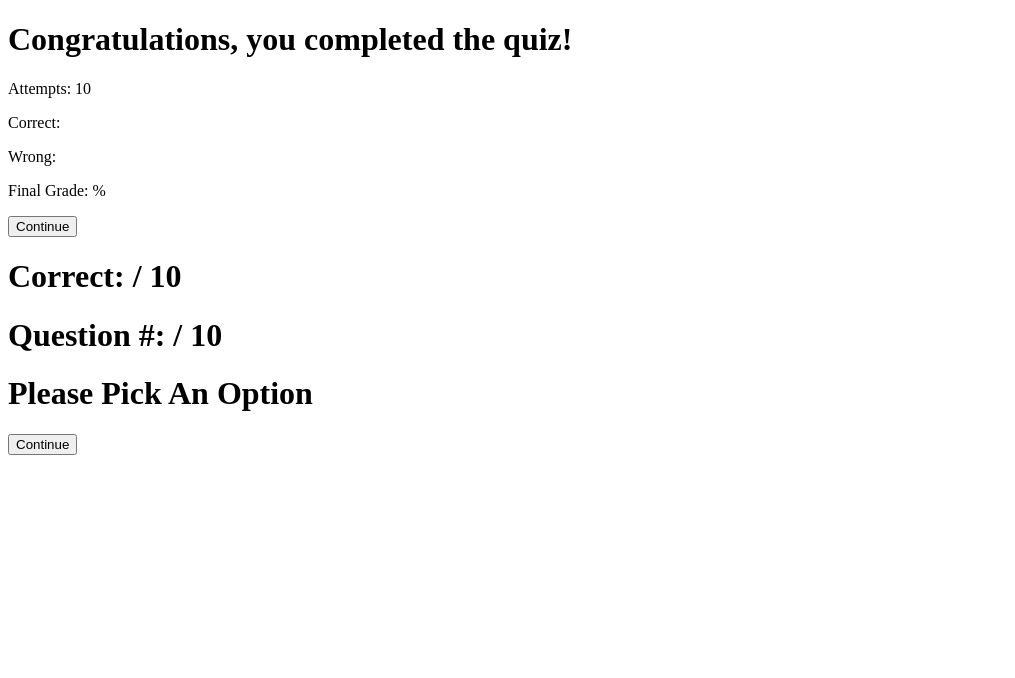
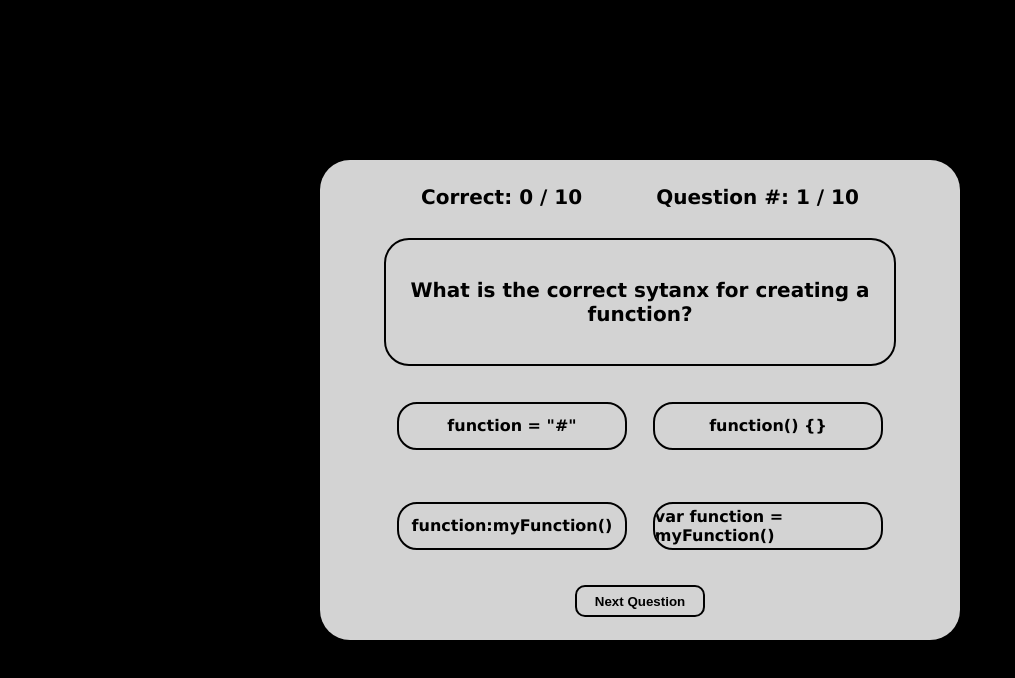
Before and after one commit to Zoombabyy/Code-Quiz, a plain HTML site: page index.html in a window 1280 px wide. Shown: the whole page, without its empty margins (0-1015 px from the left). Drawn offline with Linux system fonts and the light colour scheme.

Commit message:
HTML and CSS finished, Javascript still needs a lot of work

```diff
--- a/index.html
+++ b/index.html
@@ -7,9 +7,9 @@
     <link rel="stylesheet" href="style.css" />
     <title>Code Quiz</title>
   </head>
-  <body onload="">
+  <body onload="nextQuestion(0)">
     <main>
-    <div class="container" id="score">
+      <section class="container" id="score">
         <div class="content-container">
           <h1>Congratulations, you completed the quiz!</h1>
           <div class="grades">
@@ -19,30 +19,91 @@
             <p>Final Grade: <span id="final-grade"></span>%</p>
             <p><span id="letter-grade"></span></p>
           </div>
-        <div class="Con-button">
-          <button class="button1">Continue</button>
+          <div class="button-container">
+            <button class="button">Continue</button>
+          </div>
+        </div>
+      </section>
+
+      <section class="quiz-container">
+        <div class="details">
+          <h1>Correct: <span class="current-score"></span> / 10</h1>
+          <h1>Question #: <span class="question-number"></span> / 10</h1>
+        </div>
+        <div class="question-container">
+          <h1 class="question-display"></h1>
+        </div>
+        <div class="answers-container">
+          <div class="container" id="choices-con">
+            <div class="content-container">
+              <h1>Please Choose an Answer</h1>
+
+              <div class="button-container">
+                <button class="button">Continue</button>
               </div>
             </div>
           </div>
-
-    <div class="quiz-container">
-      <div class="details">
-        <h1>Correct: <span id="current-score"></span> / 10</h1>
-        <h1>Question #: <span id="question-number"></span> / 10</h1>
+          <span>
+            <input
+              type="radio"
+              id="choice-one"
+              name="choice"
+              class="radio"
+              value="choice1"
+            />
+            <label
+              for="choice-one"
+              class="choice"
+              id="choice-one-label"
+            ></label>
+          </span>
+          <span>
+            <input
+              type="radio"
+              id="choice-two"
+              name="choice"
+              class="radio"
+              value="choice2"
+            />
+            <label
+              for="choice-two"
+              class="choice"
+              id="choice-two-label"
+            ></label>
+          </span>
+          <span>
+            <input
+              type="radio"
+              id="choice-three"
+              name="choice"
+              class="radio"
+              value="choice3"
+            />
+            <label
+              for="choice-three"
+              class="choice"
+              id="choice-three-label"
+            ></label>
+          </span>
+          <span>
+            <input
+              type="radio"
+              id="choice-four"
+              name="choice"
+              class="radio"
+              value="choice4"
+            />
+            <label
+              for="choice-four"
+              class="choice"
+              id="choice-four-label"
+            ></label>
+          </span>
         </div>
-      <div class="question-container">
-        <h1 id="question-display"></h1>
+        <div class="next-button-container">
+          <button class="next-button">Next Question</button>
         </div>
-      <div class="answers-container">
-        <div class="answers" id="answers2">
-          <div class="content-container2">
-            <h1>Please Pick An Option</h1>
-
-            <div class="button-container2">
-              <button class="button2">Continue</button>
-        </div>
-      </div>
-    </div>
+      </section>
     </main>
     <script src="./script.js"></script>
   </body>
--- a/script.js
+++ b/script.js
@@ -0,0 +1,190 @@
+var questions = [
+  {
+    question: "How do you link your javascript in HTML?",
+    choice1: "`<link>`",
+    choice2: "`<span>`",
+    choice3: "`<script>`",
+    choice4: "`<main>`",
+    correctChoice: "choice3",
+  },
+  {
+    question: `What is the correct way to call a class in CSS?(class="fancy")`,
+    choice1: "#fancy",
+    choice2: ".fancy",
+    choice3: "fancy",
+    choice4: "fancy();",
+    correctChoice: "choice2",
+  },
+  {
+    question: "Where does <script> go in HTML",
+    choice1: "In <head>",
+    choice2: "Outside the <html>",
+    choice3: "At the bottom of <body>",
+    choice4: "None of these",
+    correctChoice: "choice3",
+  },
+  {
+    question: "What is the correct way to link your Javascript?",
+    choice1: `"<script href="script.js">"`,
+    choice2: `"<script link="script.js">"`,
+    choice3: `"<script source="script.js">"`,
+    choice4: `"<script src="script.js">"`,
+    correctChoice: "choice4",
+  },
+  {
+    question: "What is the correct way to link your CSS?",
+    choice1: `"<link href="style.css">"`,
+    choice2: `"<link src="style.css">"`,
+    choice3: `"<link source="style.css">"`,
+    choice4: `"<link rel="style.css">"`,
+    correctChoice: "choice1",
+  },
+  {
+    question: "What is the correct sytanx for creating a function?",
+    choice1: `function = "#"`,
+    choice2: "function() {}",
+    choice3: "function:myFunction()",
+    choice4: "var function = myFunction()",
+    correctChoice: "choice2",
+  },
+  {
+    question: "What is the correct way to call a fucntion?",
+    choice1: "myFucntion()",
+    choice2: "myFucntion = call",
+    choice3: "myFunction[]",
+    choice4: "call.myFunction()",
+    correctChoice: "choice1",
+  },
+  {
+    question: `What is the definiton of "this"?`,
+    choice1:
+      "Used to identify a specific person or thing close at hand or being indicated or experienced",
+    choice2: `The "this" keyword refers to the object from which the function was called`,
+    choice3: "Referring to a specific thing or situation just mentioned",
+    choice4: "To the degree or extent indicated",
+    correctChoice: "choice2",
+  },
+  {
+    question: "What is the correct way to comment out something?",
+    choice1: "// Comment",
+    choice2: "/* Comment */",
+    choice3: "<-- Comment -->",
+    choice4: "These are all correct",
+    correctChoice: "choice4",
+  },
+  {
+    question: "What is the correct syntax for writing out an array?",
+    choice1: `var choices = ["1", "2", "3", "4"]`,
+    choice2: `var choices = {"1 2 3 4"}`,
+    choice3: `var choices = "1 2 3 4"`,
+    choice4: `var choices = ("1", "2", "3", "4")`,
+    correctChoice: "choice1",
+  },
+];
+
+var choices = document.getElementsByName("choice");
+var questionNumber = 1;
+var currentScore = 0;
+var wrongAttempt = 0;
+var indexNumber = 0;
+
+var questionShuffle = [];
+
+function questionShuffler() {
+  while (questionShuffle.length <= 9) {
+    var random = questions[Math.floor(Math.random() * questions.length)];
+    if (!questionShuffle.includes(random)) {
+      questionShuffle.push(random);
+    }
+  }
+}
+
+function nextQuestion(input) {
+  questionShuffler();
+
+  var currentQuestion = questionShuffle[input];
+  document.querySelector(".question-number").innerHTML = questionNumber;
+  document.querySelector(".current-score").innerHTML = currentScore;
+  document.querySelector(".question-display").innerHTML =
+    currentQuestion.question;
+  document.getElementById("choice-one-label").innerHTML =
+    currentQuestion.choice1;
+  document.getElementById("choice-two-label").innerHTML =
+    currentQuestion.choice2;
+  document.getElementById("choice-three-label").innerHTML =
+    currentQuestion.choice3;
+  document.getElementById("choice-four-label").innerHTML =
+    currentQuestion.choice4;
+}
+
+function checkAnswer() {
+  var currentQuestion = questionShuffle[indeNumber];
+  var currentQuestionAnswer = currentQuestion.correctChoice;
+  var correctChoice = null;
+
+  choices.forEach((choice) => {
+    if (choice.value === currentQuestionAnswer) {
+      correctChoice = choice.labels[0].id;
+    }
+  });
+
+  if (
+    choices[0].checked === false &&
+    choices[1].checked === false &&
+    choices[2].checked === false &&
+    choices[3].checked === false
+  ) {
+    document.getElementById("choices-con").style.display = "flex";
+  }
+
+  choices.forEach((choice) => {
+    if (choice.checked === true && choice.value === currentQuestionAnswer) {
+      document.getElementById(correctChoice).style.background = "green";
+
+      currentScore++;
+      indexNumber++;
+
+      setTimeout(() => {
+        questionNumber++;
+      }, 1000);
+    } else if (choice.checked && choice.value !== currentQuestionAnswer) {
+      var wrongId = choice.labels[0].id;
+
+      document.getElementById(wrongId).style.background = "red";
+      document.getElementById(correctChoice).style.background = "green";
+
+      wrongAttempt++;
+      indexNumber++;
+
+      setTimeout(() => {
+        questionNumber++;
+      }, 1000);
+    }
+  });
+}
+
+function handleNextQuestion() {
+  checkAnswer();
+  clearChecks();
+
+  setTimeout(() => {
+    if (indexNumber <= 9) {
+      nextQuestion(indexnumber);
+    } else {
+      handleEndGame();
+    }
+    resetBackground();
+  }, 1000);
+}
+
+function resetBackground() {
+  choices.forEach((choice) => {
+    document.getElementById(choice.labels[0].id).style.background = "";
+  });
+}
+
+function clearChecks() {
+  for (var i = 0; i < choices.length; i++) {
+    choices[i].checked = false;
+  }
+}
--- a/style.css
+++ b/style.css
@@ -0,0 +1,183 @@
+* {
+  margin: 0;
+  padding: 0;
+  box-sizing: border-box;
+}
+
+html,
+body {
+  height: 100%;
+  font-family: "Lucida Sans", "Lucida Sans Regular", "Lucida Grande",
+    "Lucida Sans Unicode", Geneva, Verdana, sans-serif;
+}
+
+main {
+  width: 100%;
+  min-height: 100vh;
+  display: flex;
+  flex-direction: column;
+  justify-content: center;
+  align-items: center;
+  background-color: black;
+}
+
+.quiz-container {
+  width: 640px;
+  height: 480px;
+  background-color: lightgray;
+  display: flex;
+  flex-direction: column;
+  align-items: center;
+  justify-content: space-around;
+  border-radius: 30px;
+}
+
+.details {
+  width: 80%;
+  height: 64px;
+  display: flex;
+  justify-content: space-around;
+  align-items: center;
+}
+
+.details h1 {
+  font-size: 20px;
+}
+
+.question-container {
+  width: 80%;
+  height: 128px;
+  display: flex;
+  align-items: center;
+  justify-content: center;
+  border: 2px solid black;
+  border-radius: 25px;
+}
+
+.question-display {
+  font-size: 20px;
+  text-align: center;
+  padding: 5px;
+}
+
+.answers-container {
+  width: 80%;
+  height: 200px;
+  display: flex;
+  flex-wrap: wrap;
+  align-items: center;
+  justify-content: space-around;
+}
+
+.answers-container span {
+  width: 45%;
+  height: 48px;
+  border: 2px solid black;
+  border-radius: 20px;
+  overflow: hidden;
+}
+
+.choice {
+  width: 100%;
+  height: 100%;
+  display: flex;
+  align-items: center;
+  justify-content: center;
+  cursor: pointer;
+  font-weight: bolder;
+  color: black;
+}
+
+.choice:hover {
+  color: white;
+}
+
+.radio {
+  position: relative;
+  display: none;
+}
+
+.radio:checked ~ .choice {
+  background: rgb(121, 204, 252);
+}
+
+.next-button-container {
+  width: 50%;
+  height: 50px;
+  display: flex;
+  justify-content: center;
+}
+
+.next-button {
+  width: 130px;
+  height: 32px;
+  border: 2px solid black;
+  border-radius: 10px;
+  background: none;
+  color: black;
+  font-weight: bolder;
+  cursor: pointer;
+  outline: none;
+}
+
+.next-button:hover {
+  background-color: aqua;
+}
+
+.container {
+  display: none;
+  position: fixed;
+  left: 0;
+  top: 0;
+  width: auto;
+  height: auto;
+  overflow: auto;
+  background-color: black;
+}
+
+.content-container {
+  width: 400px;
+  height: 320px;
+  background-color: darkgray;
+  display: flex;
+  flex-direction: column;
+  align-items: center;
+  justify-content: space-around;
+}
+
+.content-container h1 {
+  font-size: 20px;
+  height: 48px;
+  color: gray;
+  text-align: center;
+}
+
+.grades {
+  width: 240px;
+  height: 160px;
+  display: flex;
+  flex-direction: column;
+  align-items: center;
+  justify-content: space-around;
+}
+
+.grades p {
+  color: white;
+  text-align: center;
+}
+
+.button-container {
+  width: 160px;
+  height: 32px;
+  background: none;
+  outline: none;
+  border: 2px solid black;
+  border-radius: 20px;
+  color: white;
+  font-size: 18px;
+  cursor: pointer;
+}
+
+.button-container:hover {
+  background-color: gray;
+}
```
Lines whose indentation alone changed are shown as unchanged.
